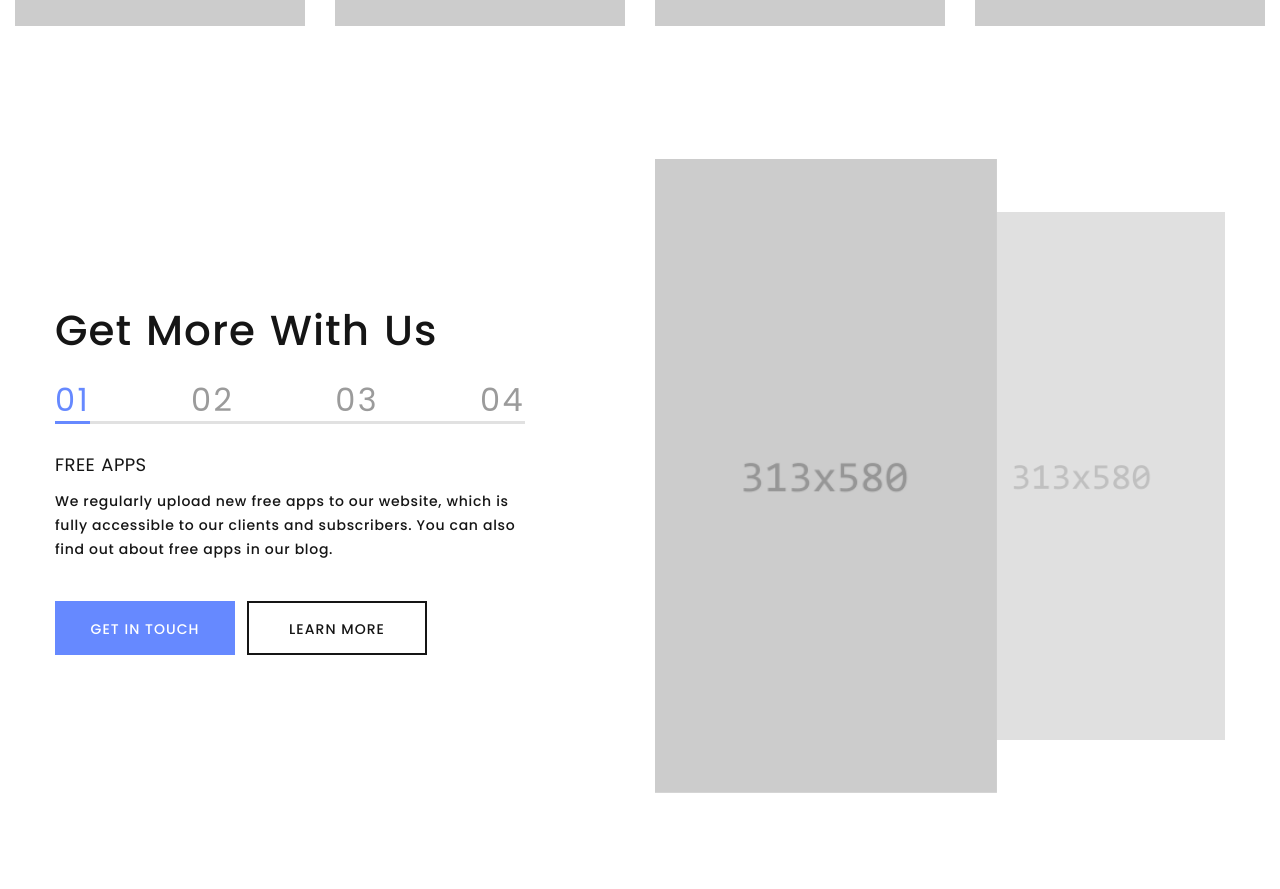
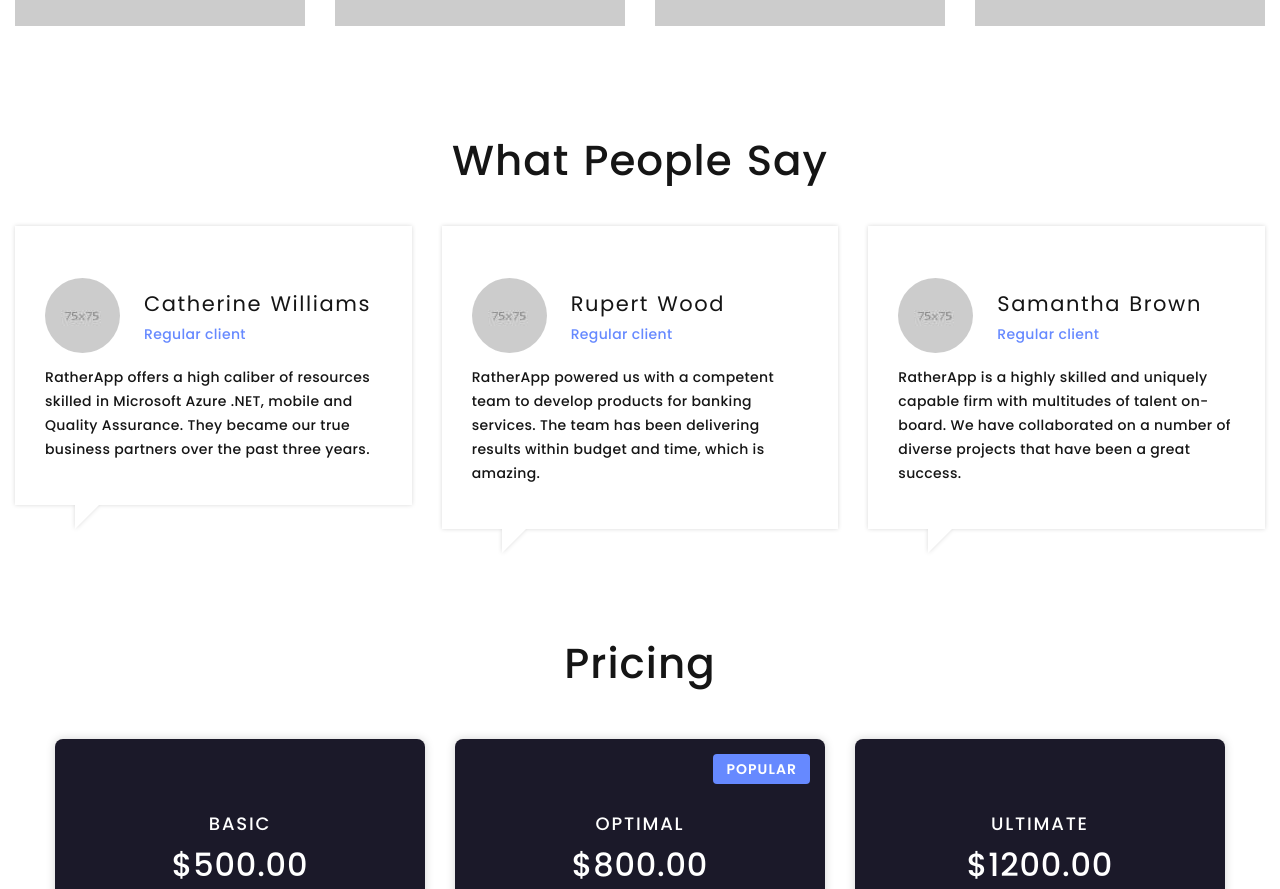
Before and after one commit to CodewithShahriar/nexvosys, a plain HTML site: page index.html in a window 1280 px wide. Shown: the part 4583-5472 px from the top of the page. Drawn offline with Linux system fonts and the light colour scheme; some packages are replaced by stand-ins of ours; animation ran at ten frames a second.

Commit message:
remove get more features

```diff
--- a/index.html
+++ b/index.html
@@ -394,52 +394,7 @@
         </div>
       </section>
 
-      <!-- You dream — we embody-->
-      <section class="section section-sm bg-default text-md-left">
-        <div class="container">
-          <div class="row row-50 align-items-center justify-content-center justify-content-xl-between">
-            <div class="col-lg-6 col-xl-5 wow fadeInLeft">
-              <h2>Get More With Us</h2>
-              <!-- Bootstrap tabs-->
-              <div class="tabs-custom tabs-horizontal tabs-line tabs-line-big text-center text-md-left" id="tabs-6">
-                <!-- Nav tabs-->
-                <ul class="nav nav-tabs">
-                  <li class="nav-item" role="presentation"><a class="nav-link nav-link-big active" href="#tabs-6-1" data-toggle="tab">01</a></li>
-                  <li class="nav-item" role="presentation"><a class="nav-link nav-link-big" href="#tabs-6-2" data-toggle="tab">02</a></li>
-                  <li class="nav-item" role="presentation"><a class="nav-link nav-link-big" href="#tabs-6-3" data-toggle="tab">03</a></li>
-                  <li class="nav-item" role="presentation"><a class="nav-link nav-link-big" href="#tabs-6-4" data-toggle="tab">04</a></li>
-                </ul>
-                <!-- Tab panes-->
-                <div class="tab-content">
-                  <div class="tab-pane fade show active" id="tabs-6-1">
-                    <h5 class="font-weight-normal">FREE APPS</h5>
-                    <p>We regularly upload new free apps to our website, which is fully accessible to our clients and subscribers. You can also find out about free apps in our blog.</p>
-                    <div class="group-sm group-middle"><a class="button button-secondary button-pipaluk" href="#modalCta" data-toggle="modal">Get in touch</a><a class="button button-default-outline button-wapasha" href="#">Learn More</a></div>
-                  </div>
-                  <div class="tab-pane fade" id="tabs-6-2">
-                    <h5 class="font-weight-normal">GET SOCIAL</h5>
-                    <p>Every app we develop has built-in social support that allows you to stay connected to your accounts on Facebook, Instagram, Twitter and other networks.</p>
-                    <div class="group-sm group-middle"><a class="button button-secondary button-pipaluk" href="#modalCta" data-toggle="modal">Get in touch</a><a class="button button-default-outline button-wapasha" href="#">Learn More</a></div>
-                  </div>
-                  <div class="tab-pane fade" id="tabs-6-3">
-                    <h5 class="font-weight-normal">CUSTOMER SERVICE</h5>
-                    <p>Every customer of RatherApp can get access to our friendly and qualified 24/7 support via chat or phone. Fell free to ask us any question!</p>
-                    <div class="group-sm group-middle"><a class="button button-secondary button-pipaluk" href="#modalCta" data-toggle="modal">Get in touch</a><a class="button button-default-outline button-wapasha" href="#">Learn More</a></div>
-                  </div>
-                  <div class="tab-pane fade" id="tabs-6-4">
-                    <h5 class="font-weight-normal">GREAT USABILITY</h5>
-                    <p>All our apps are designed to have great usability in order to easily operate our applications. That is why our software has high ratings and lots of awards.</p>
-                    <div class="group-sm group-middle"><a class="button button-secondary button-pipaluk" href="#modalCta" data-toggle="modal">Get in touch</a><a class="button button-default-outline button-wapasha" href="#">Learn More</a></div>
-                  </div>
-                </div>
-              </div>
-            </div>
-            <div class="col-lg-6 text-center wow fadeInUp" data-wow-delay=".1s">
-              <div class="owl-carousel owl-style-1" data-items="2" data-stage-padding="0" data-loop="true" data-margin="0" data-mouse-drag="true" data-autoplay="true"><a class="box-device" href="#"><img src="images/index-4-313x580.png" alt="" width="313" height="580"/></a><a class="box-device" href="#"><img src="images/index-5-313x580.png" alt="" width="313" height="580"/></a><a class="box-device" href="#"><img src="images/index-4-313x580.png" alt="" width="313" height="580"/></a><a class="box-device" href="#"><img src="images/index-5-313x580.png" alt="" width="313" height="580"/></a></div>
-            </div>
-          </div>
-        </div>
-      </section>
+    <!-- get more with us -->
 
       <!-- What people Say-->
       <section class="section section-sm section-bottom-70 section-fluid bg-default">
```
